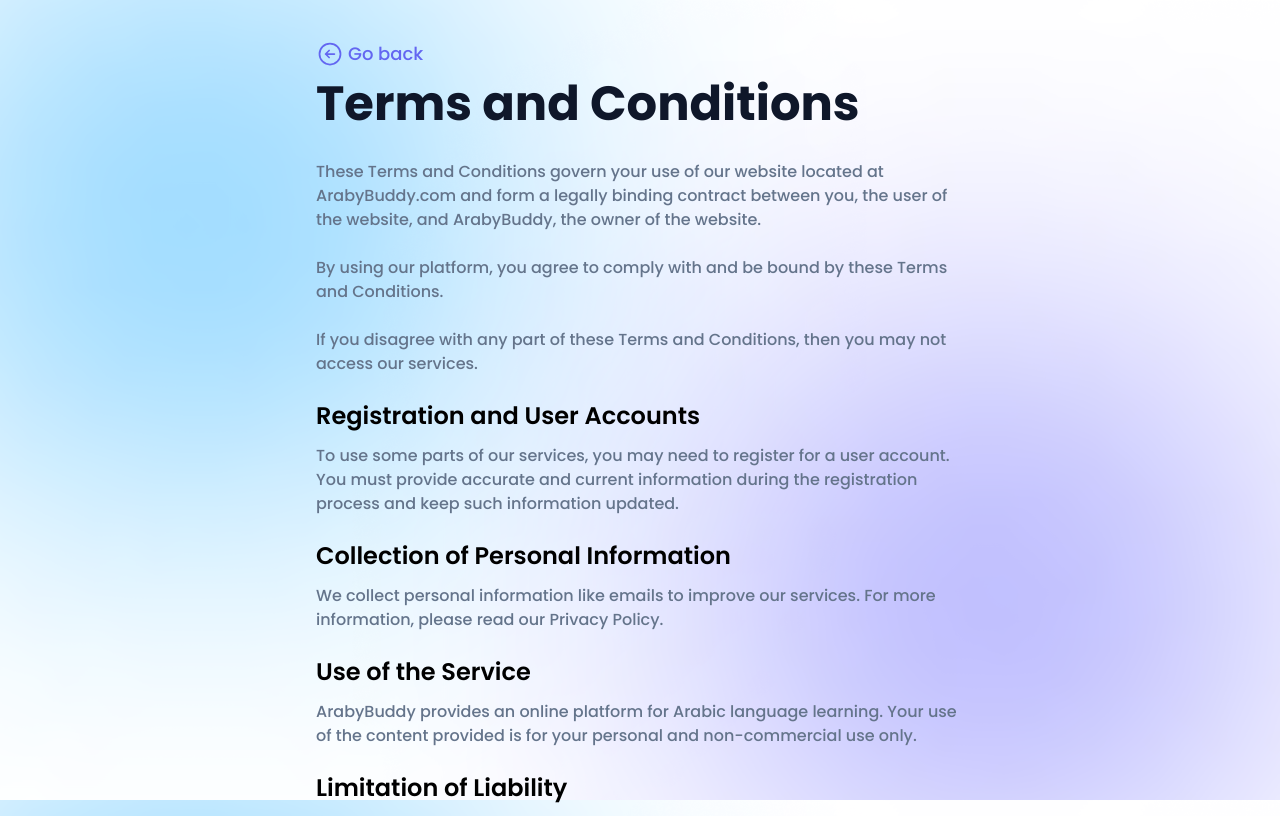
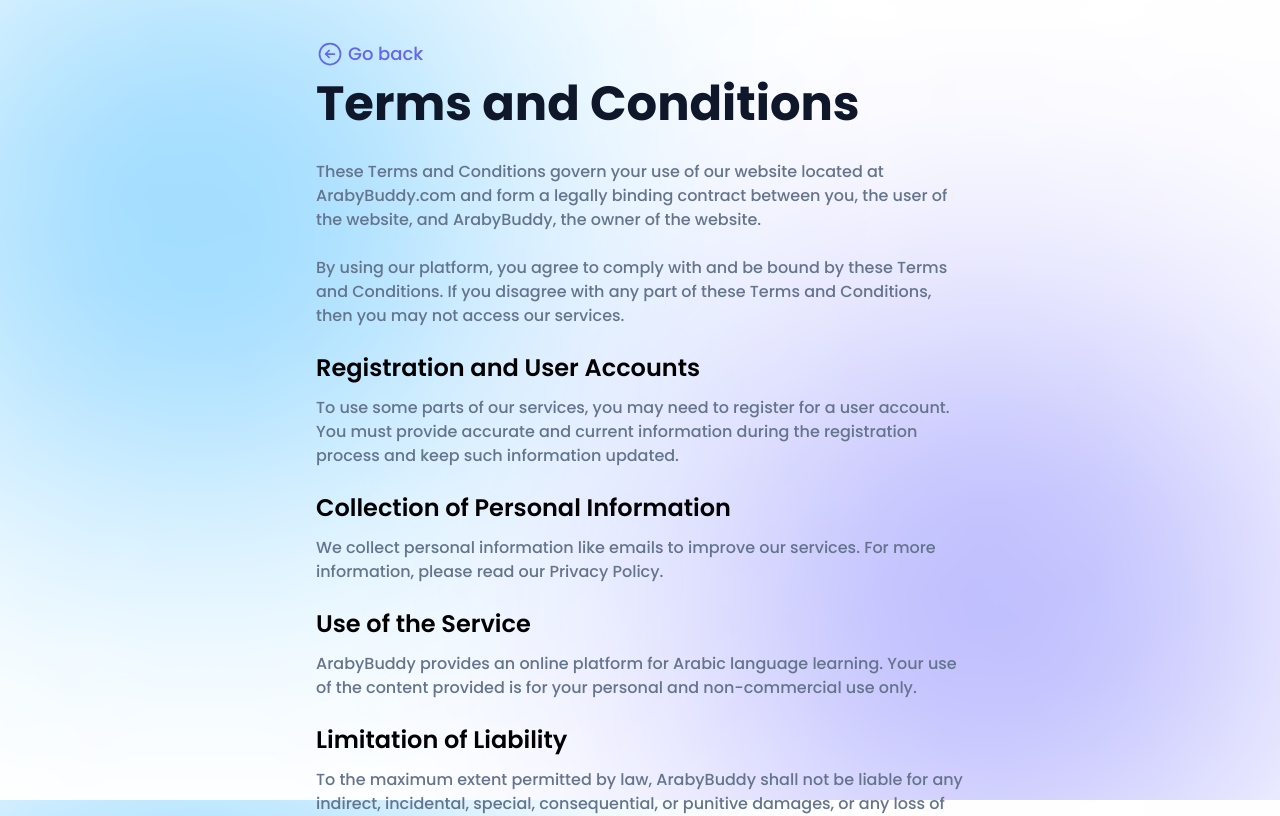
Before and after one commit to AhmedAGadir/araby-buddy-landing-page, a React (Create React App) app: page /terms-and-conditions in a window 1280 px wide. Shown: the top 816 px of the page. Built offline with nearby package versions, Linux system fonts and the light colour scheme.

Commit message:
small change

```diff
--- a/src/routes/TermsAndConditions.js
+++ b/src/routes/TermsAndConditions.js
@@ -18,11 +18,8 @@
 				</p>
 				<p className="text-md text-slate-500 mb-6">
 					By using our platform, you agree to comply with and be bound by these
-					Terms and Conditions.
-				</p>
-				<p className="text-md text-slate-500 mb-6">
-					If you disagree with any part of these Terms and Conditions, then you
-					may not access our services.
+					Terms and Conditions. If you disagree with any part of these Terms and
+					Conditions, then you may not access our services.
 				</p>
 				<h2 className="text-2xl font-semibold mb-3">
 					Registration and User Accounts
```
